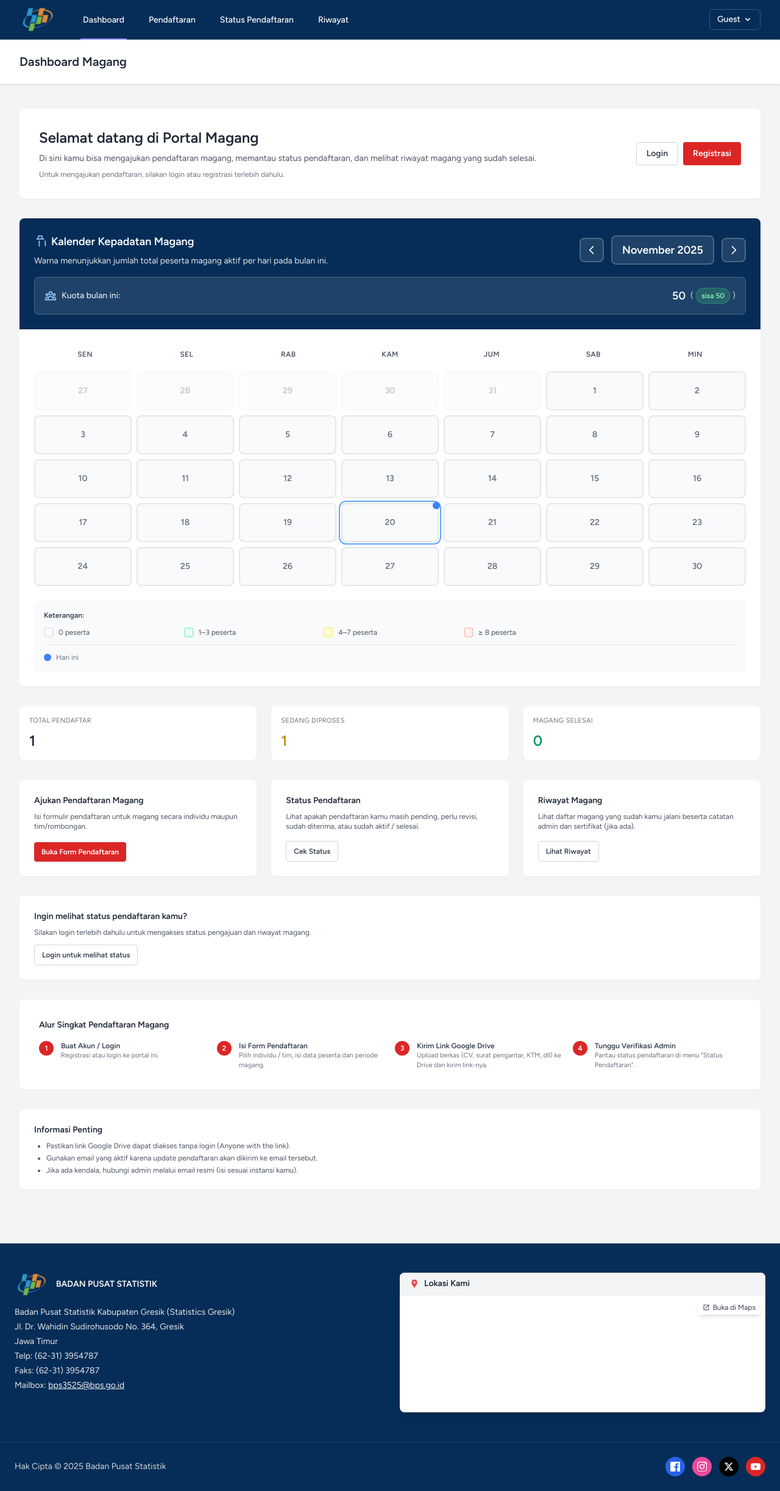
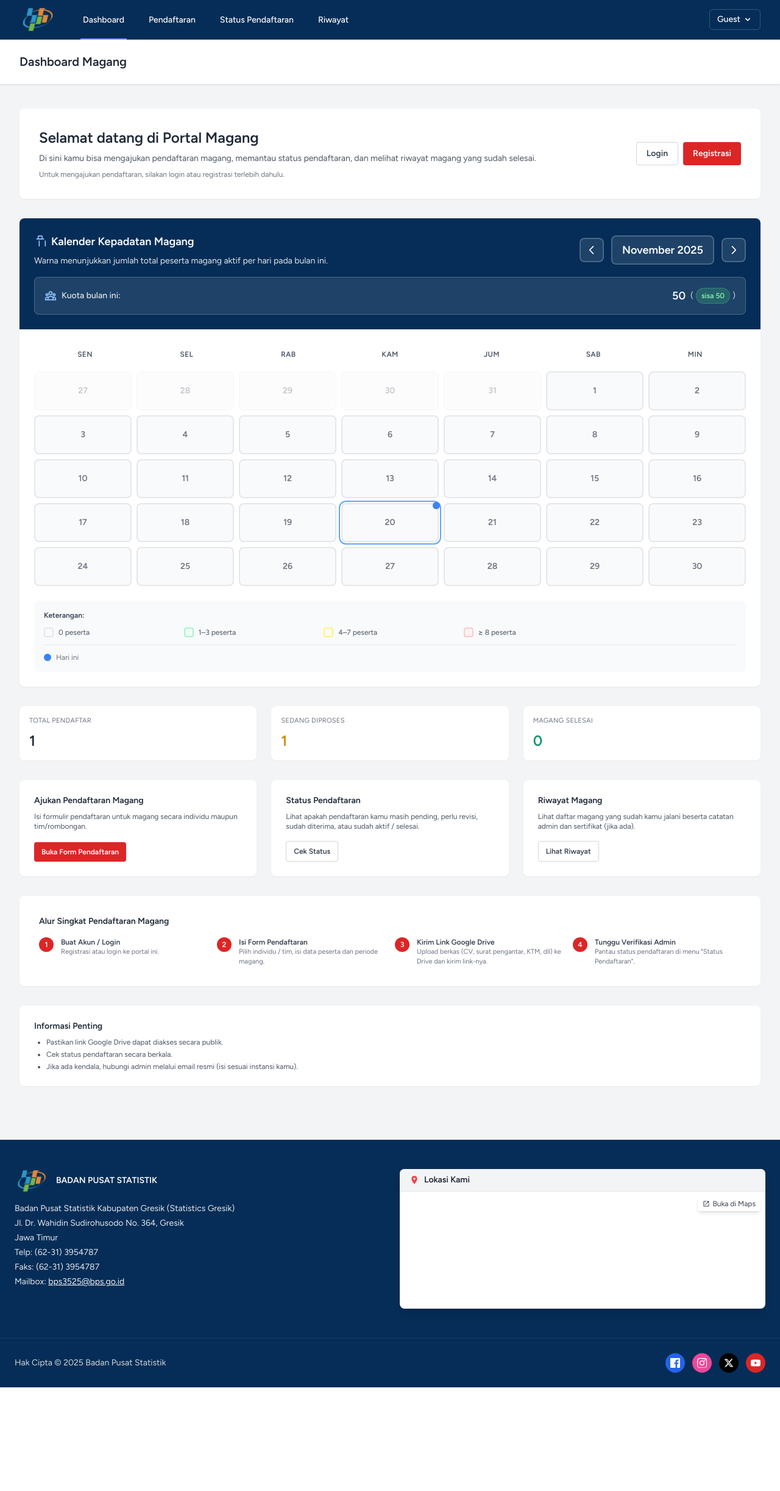
Before and after one commit to YusufRizkyW/intern-web, a Laravel app: page /dashboard in a window 1280 px wide. Shown: the whole page at 61% size. After the commit the page ends 2275 px from the top, so only its background shows below. Run offline with Laravel 10, Linux system fonts and the light colour scheme; data comes from the database, SQL or seed files in the repository; tables that the repository leaves empty hold one stand-in row (values such as "Sample post"); style sheets or scripts are compiled from the project's sources; some libraries are stand-ins or nearby versions; grey boxes are pictures that could not be loaded.

Commit message:
ready to go

```diff
--- a/app/Http/Controllers/DashboardController.php
+++ b/app/Http/Controllers/DashboardController.php
@@ -22,6 +22,7 @@
                 'pending', 'revisi', 'diterima', 'aktif',
             ])->count(),
             'selesai' => PendaftaranMagang::where('status_verifikasi', 'selesai')->count(),
+            'pendaftar' => PendaftaranMagang::where('status_verifikasi', 'pending')->count(),
         ];
 
         // ---------- Pendaftaran terbaru user (kalau login) ----------
--- a/resources/views/dashboard.blade.php
+++ b/resources/views/dashboard.blade.php
@@ -5,6 +5,7 @@
             'total_pendaftar' => 0,
             'sedang_diproses' => 0,
             'selesai' => 0,
+            'pendaftar' => 0,
         ];
 
         $pendaftaranTerbaru = $pendaftaranTerbaru ?? null;
@@ -91,7 +92,7 @@
                 <div class="bg-white shadow-sm rounded-lg p-4">
                     <p class="text-[11px] uppercase tracking-wide text-gray-500">Total Pendaftar</p>
                     <p class="mt-2 text-2xl font-bold text-gray-800">
-                        {{ $stats['total_pendaftar'] ?? 0 }}
+                        {{ $stats['pendaftar'] ?? 0 }}
                     </p>
                 </div>
 
@@ -173,7 +174,7 @@
             </div>
 
             {{-- SECTION 2.5: RINGKASAN PENDAFTARAN TERBARU USER --}}
-            <div class="bg-white shadow-sm rounded-lg p-6">
+            {{-- <div class="bg-white shadow-sm rounded-lg p-6">
                 @auth
                     <h3 class="text-sm font-semibold text-gray-800 mb-3">
                         Ringkasan Pendaftaran Terbaru Saya
@@ -193,12 +194,7 @@
                         @endphp
 
                         <div class="text-xs text-gray-700 space-y-1">
-                            <p>
-                                Instansi:
-                                <span class="font-semibold">
-                                    {{ $pendaftaranTerbaru->instansi->nama ?? '-' }}
-                                </span>
-                            </p>
+
                             <p>
                                 Periode:
                                 <span class="font-semibold">
@@ -209,8 +205,8 @@
                             </p>
                             <p class="flex items-center gap-2">
                                 Status:
-                                <span class="inline-flex px-2 py-1 rounded-full text-[10px] font-semibold {{ $badgeClass }}">
-                                    {{ strtoupper($status) }}
+                                <span class="px-2 py-1 rounded text-[11px] font-semibold {{ $badgeClass }}">
+                                    {{ ucfirst($status) }}
                                 </span>
                             </p>
                             <p class="text-[11px] text-gray-500">
@@ -249,7 +245,7 @@
                         Login untuk melihat status
                     </a>
                 @endauth
-            </div>
+            </div> --}}
 
             {{-- SECTION 3: ALUR SINGKAT --}}
             <div class="bg-white shadow-sm rounded-lg p-6 md:p-8">
@@ -311,8 +307,8 @@
                     Informasi Penting
                 </h3>
                 <ul class="list-disc pl-5 text-xs text-gray-600 space-y-1">
-                    <li>Pastikan link Google Drive dapat diakses tanpa login (Anyone with the link).</li>
-                    <li>Gunakan email yang aktif karena update pendaftaran akan dikirim ke email tersebut.</li>
+                    <li>Pastikan link Google Drive dapat diakses secara publik.</li>
+                    <li>Cek status pendaftaran secara berkala.</li>
                     <li>Jika ada kendala, hubungi admin melalui email resmi (isi sesuai instansi kamu).</li>
                 </ul>
             </div>
--- a/resources/views/riwayat/user-index.blade.php
+++ b/resources/views/riwayat/user-index.blade.php
@@ -31,7 +31,7 @@
                             </svg>
                             <p class="text-sm font-medium">Belum ada riwayat magang.</p>
                             <p class="text-xs text-gray-500">
-                                Data akan muncul di sini setelah periode magang kamu selesai dan diarsipkan oleh admin.
+                                Riwayat pendaftaran akan muncul di sini setelah periode magang kamu selesai atau dibatalkan.
                             </p>
                         </div>
                     @else
--- a/routes/web.php
+++ b/routes/web.php
@@ -6,6 +6,7 @@
 use App\Http\Controllers\PendaftaranMagangStatusController;
 use App\Http\Controllers\RiwayatMagangUserController;
 use App\Http\Controllers\DashboardController;
+use Illuminate\Support\Facades\Mail;
 
 Route::get('/', function () {
     return redirect('/dashboard');
@@ -70,4 +71,14 @@
 // });
 
 
+
+Route::get('/test-email', function () {
+    Mail::raw('Email testing dari Brevo lokal!', function ($m) {
+        $m->to('emailmu@gmail.com')->subject('Test Brevo SMTP');
+    });
+
+    return 'Email dikirim!';
+});
+
+
 require __DIR__.'/auth.php';
```
Also changed, not shown: app/Http/Controllers/RiwayatMagangUserController.php (+14 -14 lines).
